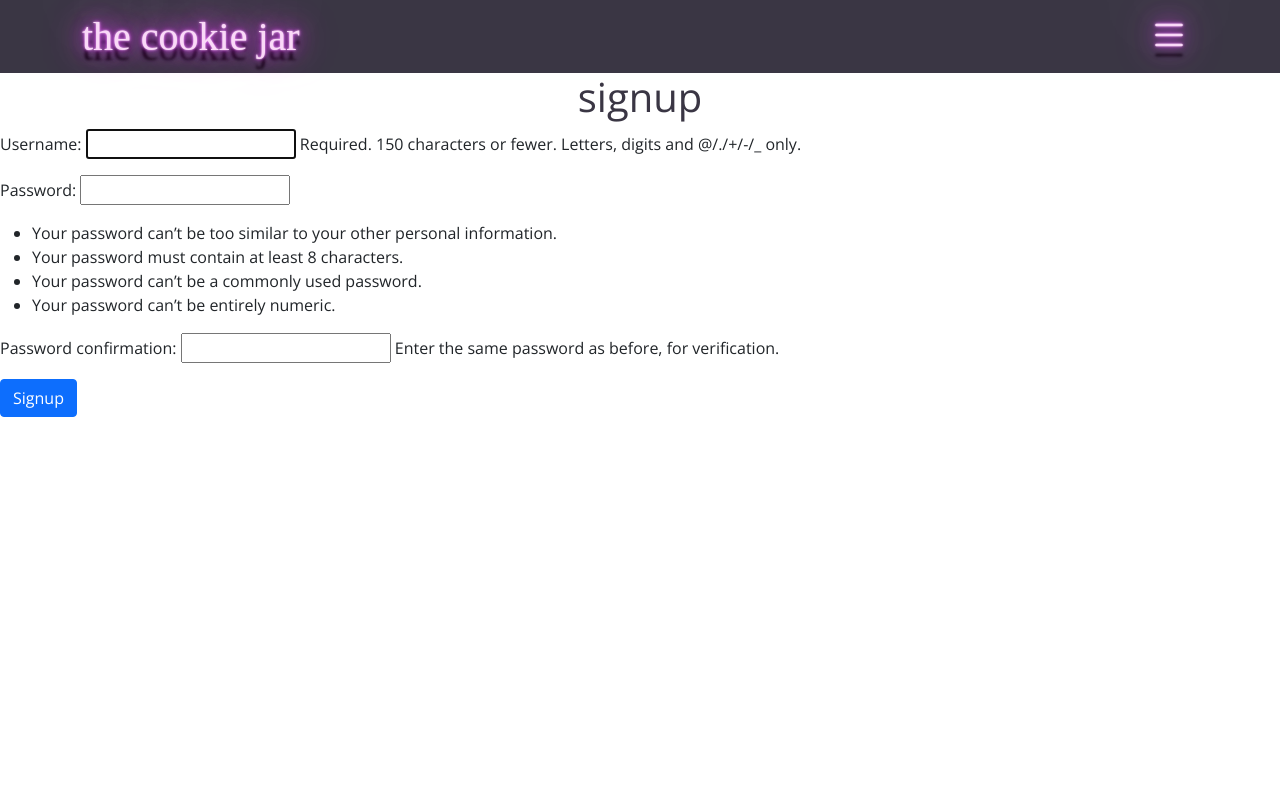
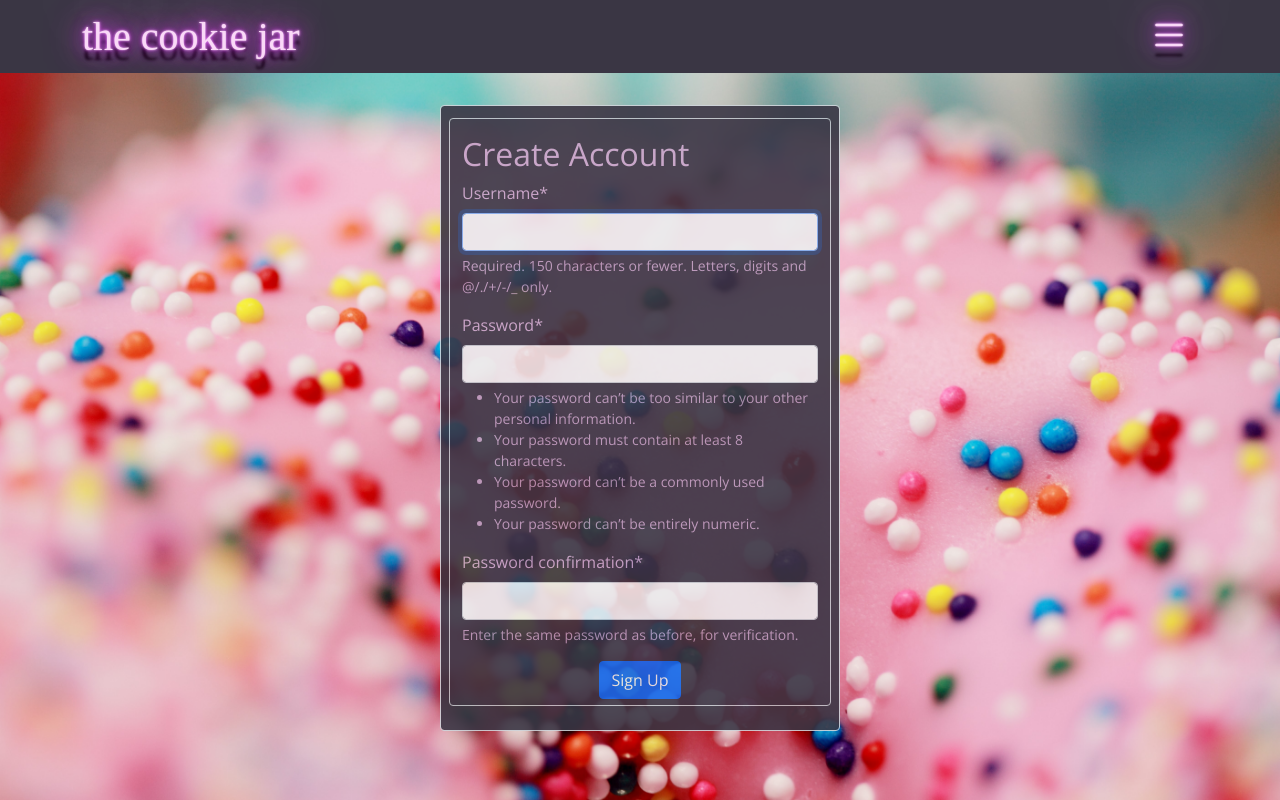
Before and after one commit to helenamarkus14/thecookiejar, a Django app: page /signup/ in a window 1280 px wide. Run offline with Django 4.2, Linux system fonts and the light colour scheme; some libraries are stand-ins or nearby versions; some web fonts are replaced.

Commit message:
styling: sign up page

```diff
--- a/main_app/static/styles/styles.css
+++ b/main_app/static/styles/styles.css
@@ -18,7 +18,8 @@ h2 {
     -webkit-background-size: cover;
     -moz-background-size: cover;
     -o-background-size: cover;
-    background-size: 65%;
+    /* background-size: 65%; */
+    background-size: cover;
     height: 100%;
     background-color: #DDB4CB;
     background-attachment: fixed;
@@ -169,7 +170,7 @@ h2 {
 
 /* FORMS */
 
-.newForm {
+.newForm, .signUpForm {
     color:#D6B0D8;
     width: 400px;
     justify-content: center;
@@ -181,8 +182,26 @@ h2 {
     color:#D6B0D8;
     background-color:#3A3644;
     opacity: 90%;
+
 }
 
+.signUpForm {
+margin-top: 2em;
+
+}
+.sprinkleSignUp {
+  background-image: url('./images/sprinkles.jpg');
+  -webkit-background-size: cover;
+  -moz-background-size: cover;
+  -o-background-size: cover;
+  background-size: cover;
+  background-color: #DDB4CB;
+  background-attachment: fixed;
+  height: 100%;
+  background-position: center;
+  background-repeat: no-repeat;
+  background-repeat: no-repeat, no-repeat;
+}
 .logInForm{
     background-color:#3A3644;
     opacity: 90%;
@@ -201,6 +220,9 @@ h2 {
     border:#3A3644;
     border-width: 20px;
     border-radius: 10px;
+}
+.newCookieTitle {
+  color:#D6B0D8;
 }
 
 .overall_rating {
--- a/main_app/templates/base.html
+++ b/main_app/templates/base.html
@@ -52,7 +52,7 @@
                 <li class="nav-item">
                 <a class="dropdown-item" href="{% url 'login' %}">Login</a>
                 <li class="nav-item">
-                <a class="dropdown-item"href="{% url 'signup' %}">SignUp</a>
+                <a class="dropdown-item"href="{% url 'signup' %}">Sign Up</a>
                 <li><a class="dropdown-item" href="/cookies">All Cookies</a></li>
                 <li><a class="dropdown-item" href="/bakeries">All Bakeries</a></li>
                 {% endif %}
--- a/main_app/templates/login.html
+++ b/main_app/templates/login.html
@@ -2,7 +2,7 @@
 {% block content %}
 <body class="cookiedish">
     <div class="logInForm">
-        <h2 class="d-flex justify-content-center">login</h2>
+        <h2 class="d-flex justify-content-center">hi there</h2>
         <div class="d-flex">
             <form action="" method="post">
                 {% csrf_token %}
@@ -11,7 +11,7 @@
                     <h6>new to the cookie jar? <a href="{% url 'signup' %}">Sign Up</a></h6>
                 </div>
                 <div class="d-flex justify-content-center login-btn">
-                <input type="submit" class ="btn btn-primary" value="Submit"/>
+                <input type="submit" class ="btn btn-primary" value="Log In"/>
                 </div>
 
             </form>
--- a/main_app/templates/signup.html
+++ b/main_app/templates/signup.html
@@ -1,14 +1,25 @@
 {% extends 'base.html' %}
-
+{% load crispy_forms_tags %}
 {% block content %}
 
-    <h1>signup</h1>
+    <body class = "sprinkleSignUp">
 
-    <form action="" method="post">
-        {% csrf_token %}
-        {{ form.as_p }}
+        <div class="d-flex justify-content-center">
+            <form class="form-control form-horizontal d-flex justify-content-center p-2 bd-highlight signUpForm" method="post" enctype="multipart/form-data">
 
-        <input type="submit" class ="btn btn-primary" value="Signup">
-        </form>
-
+                <div class="mb-3 form-control form-text">
+                    <h2>Create Account</h2>
+                <!-- Security Feature  -->
+                {% csrf_token %}
+                <!--  Generate inputs  -->
+                <!-- {{form.as_p}}  -->
+                {% crispy form %}
+                <!--  Submit form  -->
+                <div class="d-flex justify-content-center">
+                     <input type="submit" class ="btn btn-primary" value="Sign Up"  />
+                </div>
+                </div>
+            </form>
+        </div>
+    </body>
 {% endblock %}
```
Also changed, not shown: main_app/templates/create_cookie.html (+5 -2 lines).
